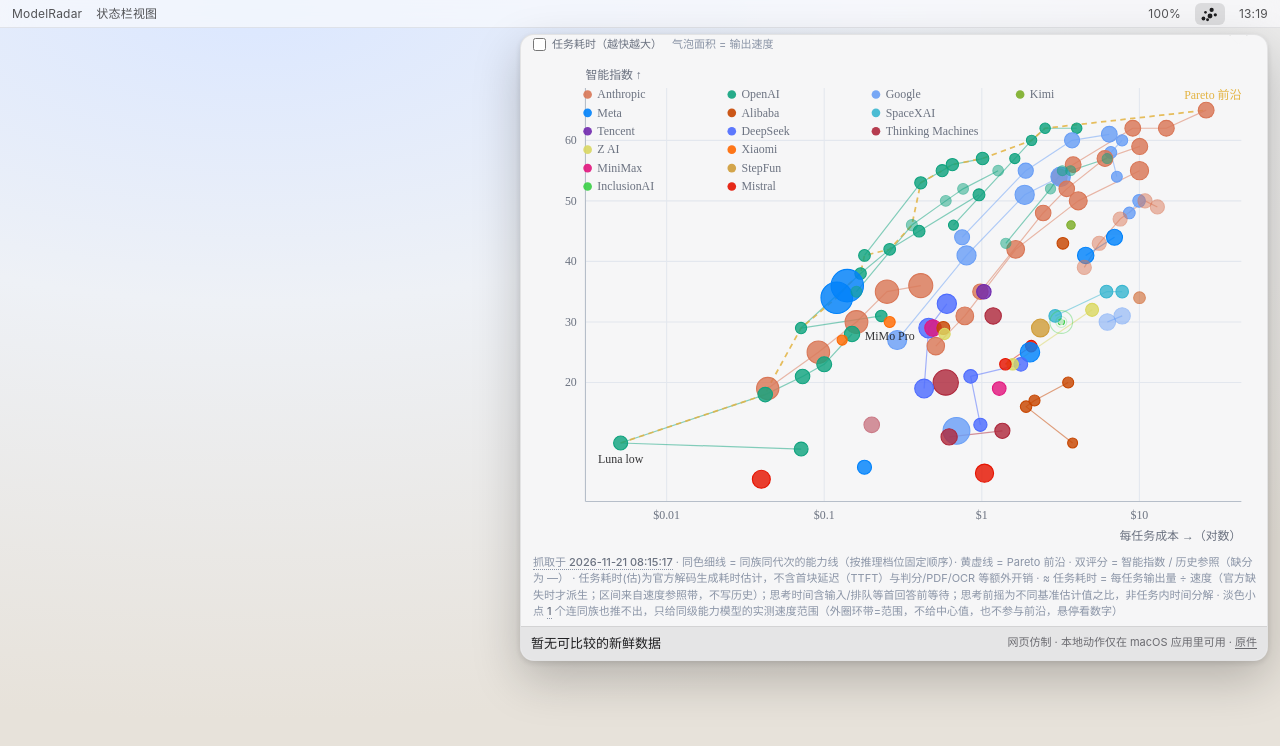
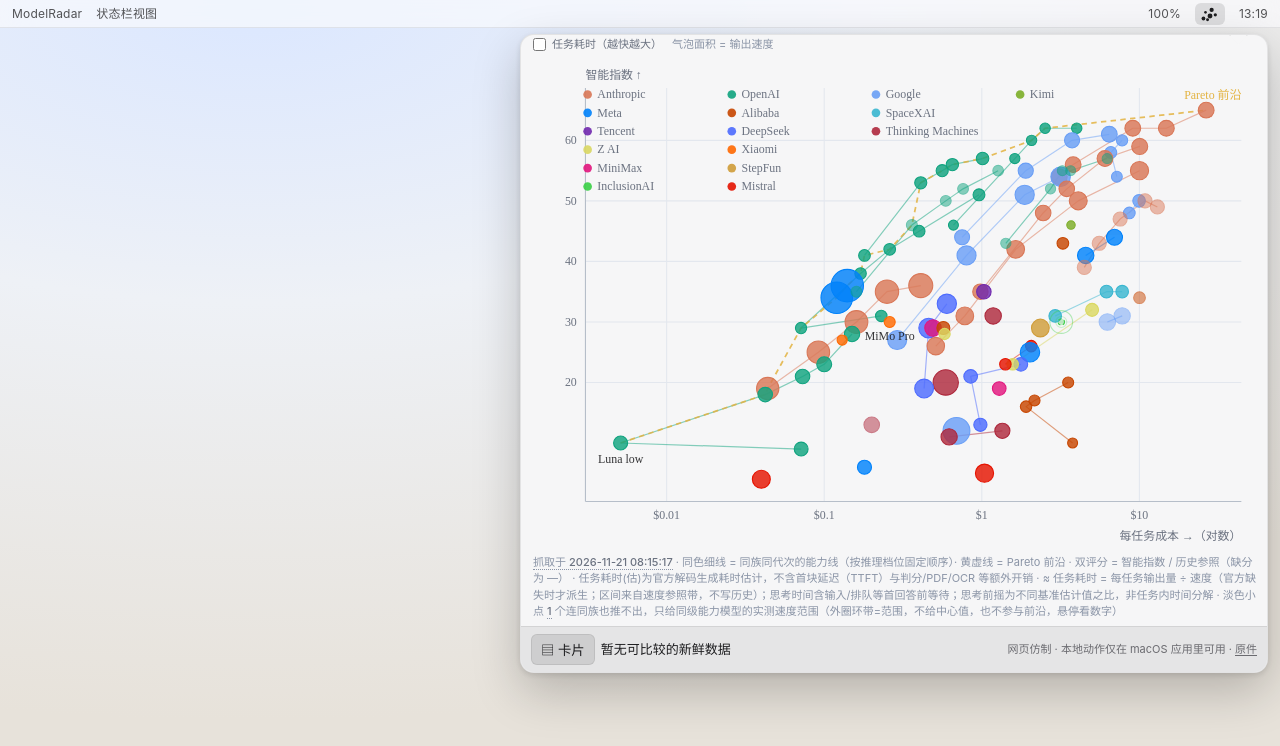
Before and after one commit to Chr1sCh4n-ops/modelradar, a plain HTML site: page index.html in a window 1280 px wide. Drawn offline with Linux system fonts and the light colour scheme; no server answers.

Commit message:
Restore browser card visibility toggle

```diff
--- a/index.html
+++ b/index.html
@@ -66,8 +66,9 @@
   }
   .tools button{
     font:12px/1 inherit; padding:5px 9px; border-radius:6px; border:1px solid var(--line);
-    background:transparent; color:var(--dim); cursor:not-allowed; white-space:nowrap;
+    background:transparent; color:var(--ink); cursor:pointer; white-space:nowrap;
   }
+  .tools button[aria-pressed="true"]{background:rgba(127,127,127,.22)}
   .tools .note{margin-left:auto; font-size:11px; color:var(--dim); white-space:nowrap; overflow:hidden; text-overflow:ellipsis}
   .tools .note a{color:inherit; text-underline-offset:2px}
   .closed-tip{
@@ -104,6 +105,7 @@
 <div class="pop" id="pop" role="dialog" aria-label="ModelRadar 弹层">
   <div class="stage" id="stage"><iframe id="frame" title="ModelRadar 定位图" src="data/chart.html"></iframe></div>
   <div class="tools" id="tools">
+    <button type="button" id="cards" aria-pressed="true">▤ 卡片</button>
     <span id="changes" aria-live="polite">正在读取数据…</span>
     <span class="note">网页仿制 · 本地动作仅在 macOS 应用里可用 · <a href="data/chart.html">原件</a></span>
   </div>
@@ -121,6 +123,26 @@
       dot = document.getElementById('dot'),
       tip = document.getElementById('tip'),
       clock = document.getElementById('clock');
+
+  var cards = document.getElementById('cards'), cardsOn = true;
+  try { cardsOn = localStorage.getItem('mr.cardsOn') !== '0'; } catch (err) {}
+  function applyCards(){
+    cards.setAttribute('aria-pressed', String(cardsOn));
+    try {
+      var win = frame.contentWindow, doc = frame.contentDocument;
+      win.MR_CARDS = cardsOn ? 1 : 0;
+      if (!cardsOn) doc.querySelectorAll('.chip.hi').forEach(function(ch){ ch.classList.remove('hi'); });
+      var svg = doc.querySelector('#scatterwrap svg') || doc.querySelector('svg');
+      if (cardsOn && svg && svg.__mrRelayout) svg.__mrRelayout();
+    } catch (err) {}
+  }
+  cards.addEventListener('click', function(){
+    cardsOn = !cardsOn;
+    try { localStorage.setItem('mr.cardsOn', cardsOn ? '1' : '0'); } catch (err) {}
+    applyCards();
+  });
+  frame.addEventListener('load', applyCards);
+  applyCards();
 
   var NAT_W = 748, TOP = 34, GAP = 12;
 
```
